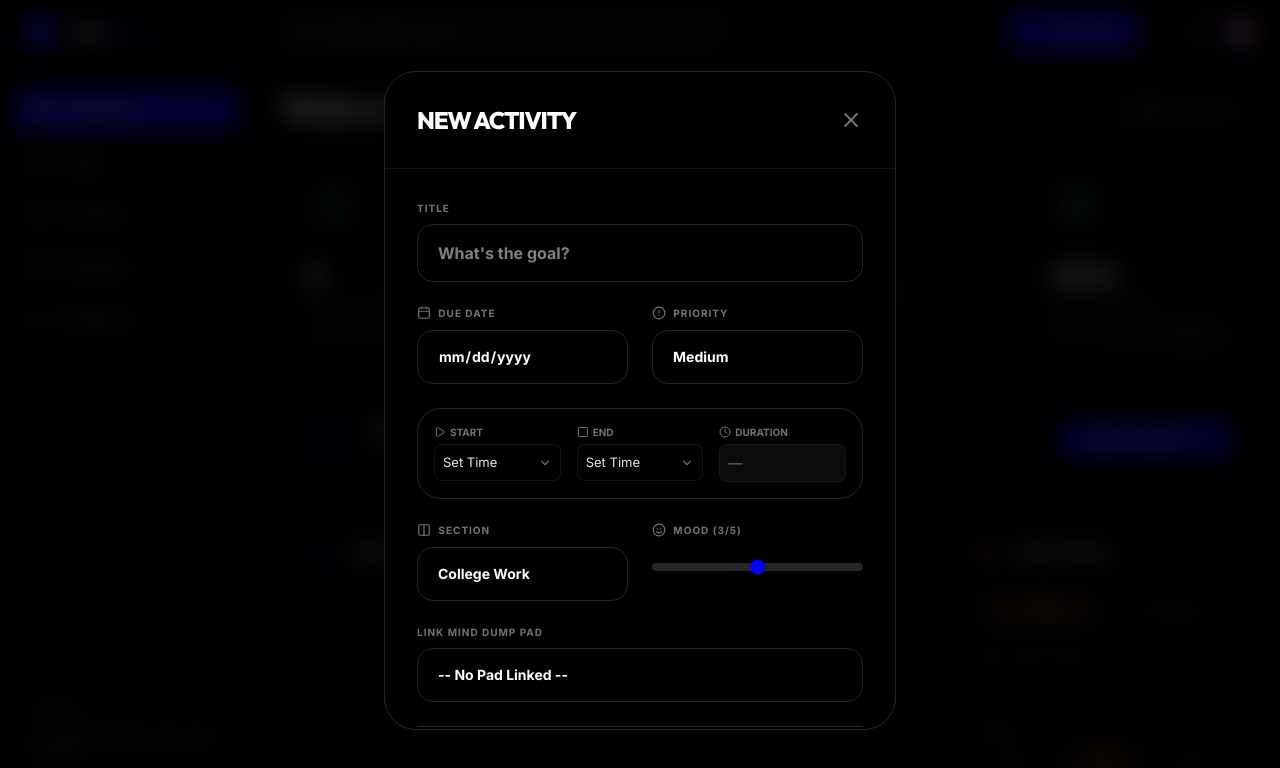
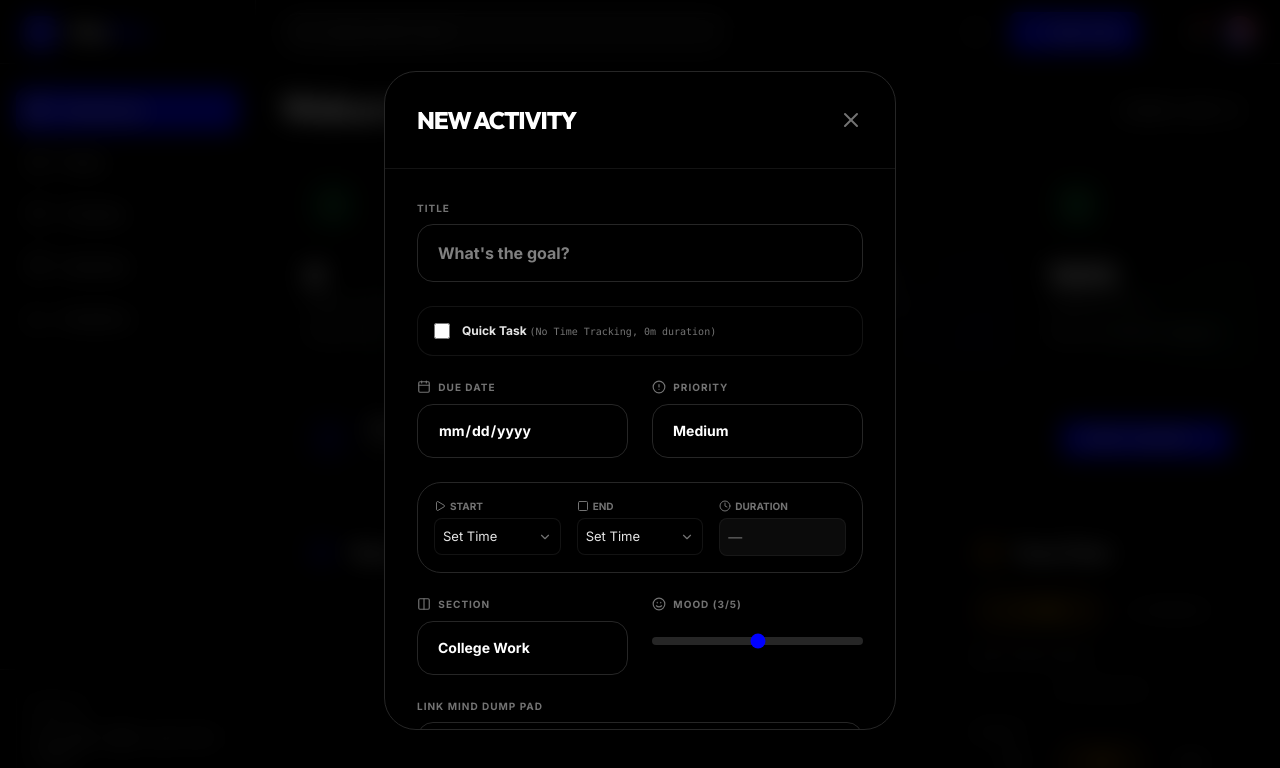
Before and after one commit to Shubhamsccs/VibeFlow, a React (Vite) app: page /dashboard in a window 1280 px wide. Both pictures are taken after a click on the button "New Task". Shown: the top 768 px of the page. Built offline with nearby package versions, Linux system fonts and the light colour scheme.

Commit message:
feat add of quick task without timetracking

```diff
--- a/src/components/TaskModal.jsx
+++ b/src/components/TaskModal.jsx
@@ -23,6 +23,7 @@ function getInitialFormData(taskToEdit) {
     startTime: "",
     endTime: "",
     mood: 3,
+    isQuickTask: false,
   };
 
   if (taskToEdit && taskToEdit.id) {
@@ -159,8 +160,8 @@ function TaskModalInner({ onClose, taskToEdit }) {
   const { addTask, updateTask, notes, updateNote } = useTaskStore();
   const [formData, setFormData] = useState(() => {
     const data = getInitialFormData(taskToEdit);
-    // If marking as done and no times set, pre-fill with current time
-    if (data.status === 'done' && !data.startTime) {
+    // If marking as done and no times set, pre-fill with current time (skip for quick tasks)
+    if (data.status === 'done' && !data.startTime && !data.isQuickTask) {
       const now = new Date();
       data.endTime = `${now.getHours().toString().padStart(2, '0')}:${now.getMinutes().toString().padStart(2, '0')}`;
       const start = new Date(now.getTime() - 60 * 60 * 1000); // Default 1h back
@@ -269,6 +270,31 @@ function TaskModalInner({ onClose, taskToEdit }) {
             />
           </div>
 
+          {/* Quick Task Option */}
+          <div className="flex items-center gap-3 p-4 bg-slate-950/20 rounded-2xl border border-slate-800/50">
+            <input
+              type="checkbox"
+              id="isQuickTask"
+              checked={formData.isQuickTask || false}
+              onChange={(e) => {
+                const checked = e.target.checked;
+                setFormData(prev => ({
+                  ...prev,
+                  isQuickTask: checked,
+                  startTime: checked ? "" : prev.startTime,
+                  endTime: checked ? "" : prev.endTime,
+                  duration: checked ? "0m" : (prev.startTime && prev.endTime ? calculateDuration(prev.startTime, prev.endTime) : prev.duration),
+                  actualDurationMinutes: checked ? 0 : prev.actualDurationMinutes,
+                  actualDuration: checked ? "0m" : prev.actualDuration
+                }));
+              }}
+              className="w-4 h-4 rounded accent-brand-primary cursor-pointer"
+            />
+            <label htmlFor="isQuickTask" className="text-xs font-bold text-slate-200 cursor-pointer select-none">
+              Quick Task <span className="text-[10px] text-slate-500 font-medium font-mono">(No Time Tracking, 0m duration)</span>
+            </label>
+          </div>
+
           <div className="grid grid-cols-2 gap-6">
             <div>
               <label className="text-[10px] font-black text-slate-500 uppercase tracking-widest mb-2 block">
@@ -302,7 +328,8 @@ function TaskModalInner({ onClose, taskToEdit }) {
           </div>
 
           {/* Time Tracking Section */}
-          <div className="grid grid-cols-3 gap-4 p-4 bg-slate-950/40 rounded-3xl border border-slate-800">
+          {!formData.isQuickTask && (
+            <div className="grid grid-cols-3 gap-4 p-4 bg-slate-950/40 rounded-3xl border border-slate-800">
             <TimePicker
               label="Start"
               icon={Play}
@@ -326,6 +353,7 @@ function TaskModalInner({ onClose, taskToEdit }) {
               </div>
             </div>
           </div>
+          )}
 
           <div className="grid grid-cols-2 gap-6">
             <div>
--- a/src/store/useTaskStore.js
+++ b/src/store/useTaskStore.js
@@ -79,8 +79,8 @@ export const useTaskStore = create(
           let newHistoryEntry = null;
           if (newTask.status === 'done') {
             earnedShieldState = handleTaskCompletionEarn(state);
-            if (!newTask.actualDurationMinutes) {
-              const plannedMins = parseDurationToMinutes(newTask.duration) || 60;
+            if (newTask.actualDurationMinutes === undefined || newTask.actualDurationMinutes === null) {
+              const plannedMins = newTask.duration ? parseDurationToMinutes(newTask.duration) : 60;
               newTask.actualDurationMinutes = plannedMins;
               newTask.actualDuration = newTask.duration || "1h";
 
@@ -119,9 +119,10 @@ export const useTaskStore = create(
 
           if (isNewlyDone) {
             earnedShieldState = handleTaskCompletionEarn(state);
-            if (!oldTask.actualDurationMinutes) {
-              const plannedMins = parseDurationToMinutes(oldTask.duration || updatedTask.duration) || 60;
-              const formattedDuration = oldTask.duration || updatedTask.duration || "1h";
+            if (oldTask.actualDurationMinutes === undefined || oldTask.actualDurationMinutes === null) {
+              const durStr = oldTask.duration || updatedTask.duration;
+              const plannedMins = durStr ? parseDurationToMinutes(durStr) : 60;
+              const formattedDuration = durStr || "1h";
               extraFields.actualDurationMinutes = plannedMins;
               extraFields.actualDuration = formattedDuration;
 
@@ -167,8 +168,8 @@ export const useTaskStore = create(
           let newHistoryEntry = null;
           if (newStatus === 'done' && !movedTask.completedAt) {
             movedTask.completedAt = new Date().toISOString();
-            if (!movedTask.actualDurationMinutes) {
-              const plannedMins = parseDurationToMinutes(movedTask.duration) || 60;
+            if (movedTask.actualDurationMinutes === undefined || movedTask.actualDurationMinutes === null) {
+              const plannedMins = movedTask.duration ? parseDurationToMinutes(movedTask.duration) : 60;
               movedTask.actualDurationMinutes = plannedMins;
               movedTask.actualDuration = movedTask.duration || "1h";
 
@@ -250,7 +251,7 @@ export const useTaskStore = create(
 
       syncPlannedAndActualDurations: () => set((state) => {
         const parseMins = (dur) => {
-          if (!dur) return 60;
+          if (dur === undefined || dur === null || dur === "") return 60;
           if (dur.includes(':')) {
             const parts = dur.split(':').map(Number);
             if (parts.length >= 2) return (parts[0] * 60) + parts[1];
@@ -258,7 +259,7 @@ export const useTaskStore = create(
           const h = parseInt(dur.match(/(\d+)h/)?.[1] || 0);
           const m = parseInt(dur.match(/(\d+)m/)?.[1] || 0);
           if (h === 0 && m === 0 && !isNaN(parseInt(dur))) return parseInt(dur);
-          return (h * 60) + m || 60;
+          return (h * 60) + m;
         };
 
         // Build a Set of current task IDs for fast lookup
```
